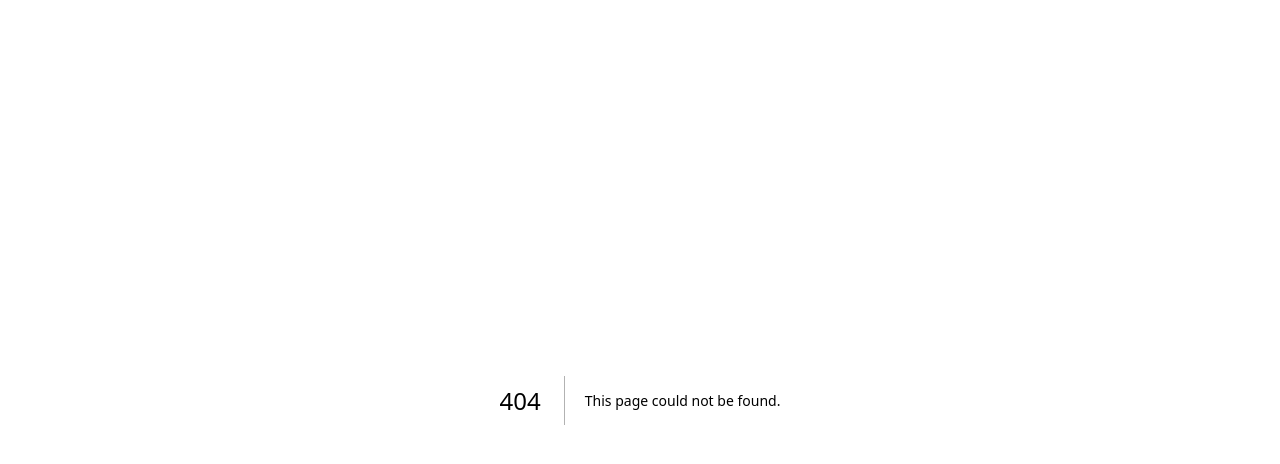
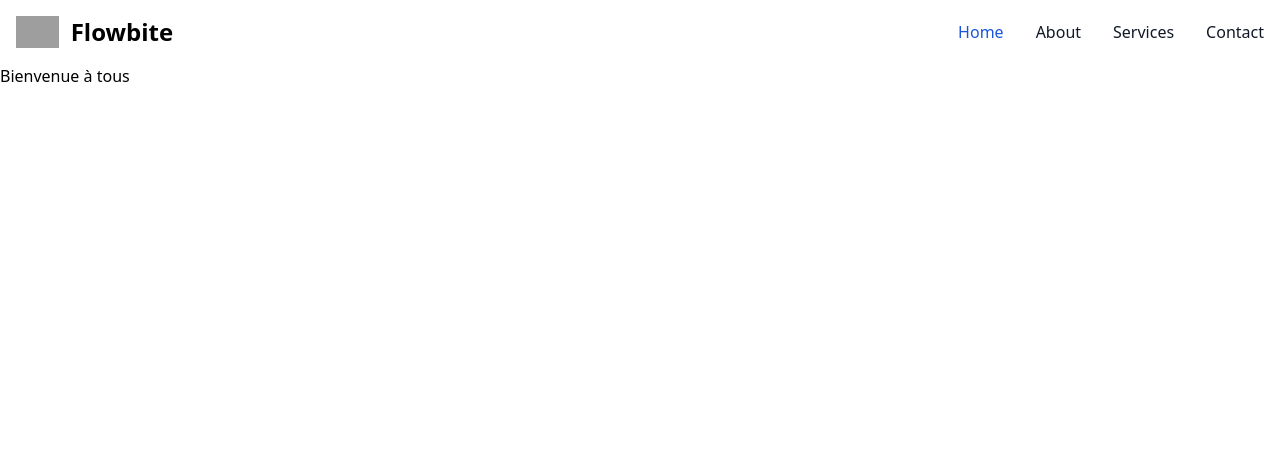
Before and after one commit to migougou/tailwind, a Next.js app: page /home in a window 1280 px wide. Before the commit this address had no page. Shown: the top 464 px of the page. Built offline with nearby package versions, Linux system fonts and the light colour scheme; grey boxes are pictures that could not be loaded.

Commit message:
Navigation navbar établie

```diff
--- a/app/page.js
+++ b/app/components/NavBar.js
@@ -1,6 +1,6 @@
 import Link from 'next/link';
 
-export default function Home(){
+export default function NavBar(){
   return (
 <div>
         <nav className="bg-white border-gray-200 dark:bg-gray-900">
@@ -18,7 +18,7 @@ export default function Home(){
             <div className="hidden w-full md:block md:w-auto" id="navbar-default">
               <ul className="font-medium flex flex-col p-4 md:p-0 mt-4 border border-gray-100 rounded-lg bg-gray-50 md:flex-row md:space-x-8 rtl:space-x-reverse md:mt-0 md:border-0 md:bg-white dark:bg-gray-800 md:dark:bg-gray-900 dark:border-gray-700">
                 <li>
-                  <a href="#" className="block py-2 px-3 text-white bg-blue-700 rounded md:bg-transparent md:text-blue-700 md:p-0 dark:text-white md:dark:text-blue-500" aria-current="page">Home</a>
+                  <Link href="/home" className="block py-2 px-3 text-white bg-blue-700 rounded md:bg-transparent md:text-blue-700 md:p-0 dark:text-white md:dark:text-blue-500" aria-current="page">Home</Link>
                 </li>
                 <li>
                     <Link href="/about" className="block py-2 px-3 text-gray-900 rounded hover:bg-gray-100 md:hover:bg-transparent md:border-0 md:hover:text-blue-700 md:p-0 dark:text-white md:dark:hover:text-blue-500 dark:hover:bg-gray-700 dark:hover:text-white md:dark:hover:bg-transparent">About</Link>
@@ -34,6 +34,5 @@ export default function Home(){
           </div>
         </nav>
       </div>
-
   )
 }
--- /dev/null
+++ b/app/home/page.js
@@ -0,0 +1,10 @@
+import Link from 'next/link';
+
+export default function Home(){
+  return (
+
+        <>
+        <h1>Bienvenue à tous</h1>
+        </>
+      )
+    }
--- a/app/layout.js
+++ b/app/layout.js
@@ -1,9 +1,13 @@
 import './globals.css';
+import NavBar from './components/NavBar';
 
 export default function RootLayout({ children }) {
   return (
     <html lang="en">
-      <body>{children}</body>
+      <body>
+        <NavBar />
+        {children}
+        </body>
     </html>
   );
 }
```
